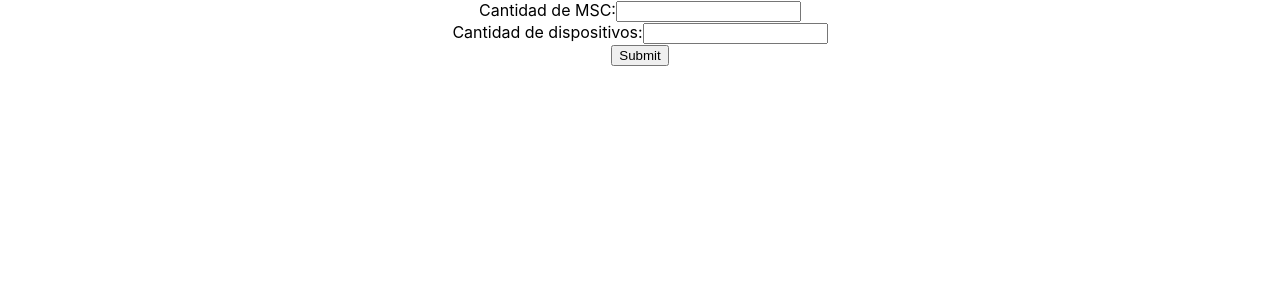
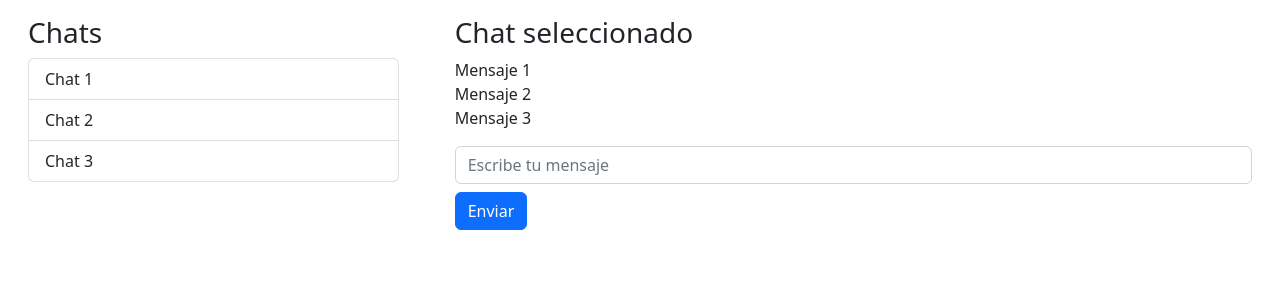
Before and after one commit to INGESO-2023-1/grupo_8, a React (Create React App) app in the folder FRONT/: page /Home in a window 1280 px wide. Shown: the top 300 px of the page. Built offline with nearby package versions, Linux system fonts and the light colour scheme.

Commit message:
Front Update

```diff
--- a/FRONT/package.json
+++ b/FRONT/package.json
@@ -7,8 +7,11 @@
     "@testing-library/react": "^13.4.0",
     "@testing-library/user-event": "^13.5.0",
     "axios": "^1.3.6",
+    "bootstrap": "^5.2.3",
     "react": "^18.2.0",
+    "react-bootstrap": "^2.7.4",
     "react-dom": "^18.2.0",
+    "react-router-dom": "^6.11.1",
     "react-scripts": "5.0.1",
     "web-vitals": "^2.1.4"
   },
--- a/FRONT/src/App.js
+++ b/FRONT/src/App.js
@@ -1,13 +1,22 @@
-import logo from './logo.svg';
 import './App.css';
+import 'bootstrap/dist/css/bootstrap.css';
 
+import { BrowserRouter as Router, Routes, Route } from 'react-router-dom';
+
+import Inicio from './components/Inicio';
+import Home from './components/Home';
 import GetSim from './components/GetSim';
 
 function App() {
   return (
-    <div className="App">
-      <GetSim />
-    </div>
+    <Router>
+      <Routes>
+        <Route exact path="/" element={<Inicio />} />
+        <Route path="/Home" element={<Home />} />
+        <Route path="/getsim" element={<GetSim />}/>
+      </Routes>
+    </Router>
+
   );
 }
 
--- /dev/null
+++ b/FRONT/src/components/Home.js
@@ -0,0 +1,43 @@
+import React from 'react';
+import 'bootstrap/dist/css/bootstrap.min.css';
+import { Container, Row, Col, Form, Button } from 'react-bootstrap';
+
+function Home() {
+  return (
+    <Container fluid>
+      <Row>
+        <Col md={4}>
+          {/* Lista de chats */}
+          <div className="p-3">
+            <h3>Chats</h3>
+            <ul className="list-group">
+              {/* Renderiza los chats aquí */}
+              <li className="list-group-item">Chat 1</li>
+              <li className="list-group-item">Chat 2</li>
+              <li className="list-group-item">Chat 3</li>
+            </ul>
+          </div>
+        </Col>
+        <Col md={8}>
+          {/* Chat seleccionado */}
+          <div className="p-3">
+            <h3>Chat seleccionado</h3>
+            <div className="chat-messages">
+              {/* Renderiza los mensajes del chat aquí */}
+              <div className="message">Mensaje 1</div>
+              <div className="message">Mensaje 2</div>
+              <div className="message">Mensaje 3</div>
+            </div>
+            {/* Casilla de texto para escribir mensajes */}
+            <Form className="mt-3">
+              <Form.Control type="text" placeholder="Escribe tu mensaje" />
+              <Button variant="primary" className="mt-2">Enviar</Button>
+            </Form>
+          </div>
+        </Col>
+      </Row>
+    </Container>
+  );
+}
+
+export default Home;
--- /dev/null
+++ b/FRONT/src/components/Inicio.js
@@ -0,0 +1,19 @@
+import React from 'react';
+import 'bootstrap/dist/css/bootstrap.min.css';
+import { Container, Row, Col, Form, Button } from 'react-bootstrap';
+
+function Inicio() {
+    return (
+        <div className="container">
+            <h1>Welcome to My App</h1>
+            <p>This is the homepage of my app.</p>
+            <div className="alert alert-info" role="alert">
+                This is an informational alert.
+            </div>
+            <button className="btn btn-primary">Click me</button>
+        </div>
+      );
+    }
+
+
+export default Inicio;
```
Also changed, not shown: 2 other files (tests, documents, lock files or other folders).
